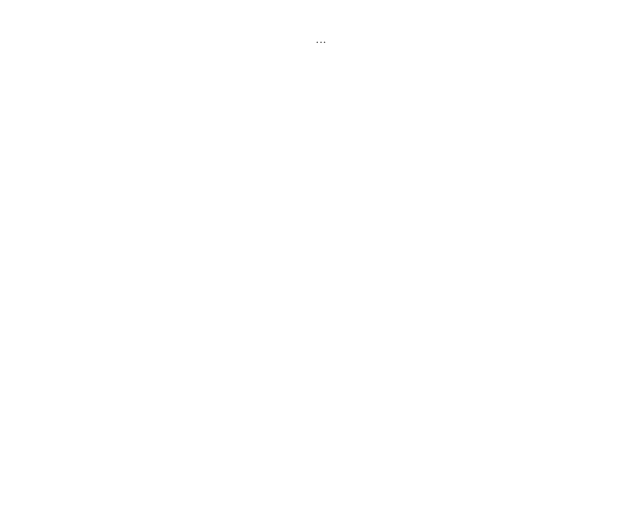
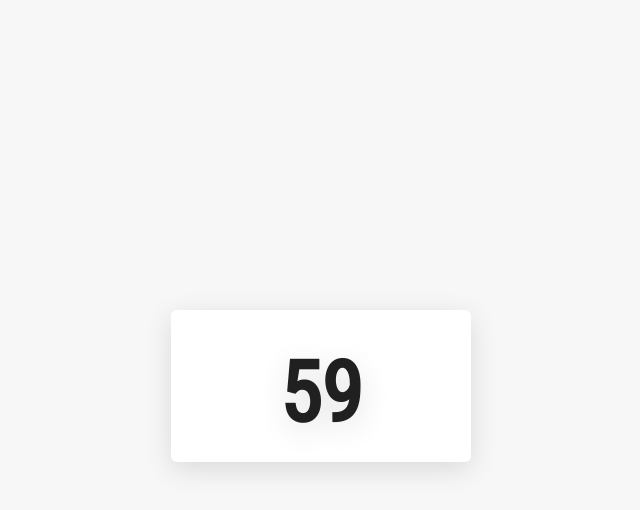
Before and after one commit to hackatrain/thazae-frontend, a React (Vite) app: page / in a window 1280 px wide. Shown: the top 510 px of the page, without its empty margins (319-959 px from the left). Built offline with nearby package versions, Linux system fonts and the light colour scheme.

Commit message:
:lipstick: Add Card Styling

```diff
--- a/src/air-quality-card/index.tsx
+++ b/src/air-quality-card/index.tsx
@@ -1,6 +1,45 @@
 import React from 'react'
 import styled from '@emotion/styled'
 
+const Backdrop = styled.div`
+  display: flex;
+  flex-direction: column;
+  justify-content: center;
+  align-items: center;
+  height: 100vh;
+  min-height: 360px;
+  width: 100%;
+
+  background: #f7f7f7;
+`
+
+const Card = styled.div`
+  background: #ffffff;
+  box-shadow: 0px 7px 28px rgba(0, 0, 0, 0.12);
+  border-radius: 6px;
+  width: 95%;
+  max-width: 300px;
+  padding-top: 1.5em;
+  margin-left: 1em;
+  margin-right: 1em;
+  margin-bottom: 2em;
+`
+
+const Number = styled.div`
+  font-size: 6em;
+  font-weight: bold;
+  color: #202020;
+  text-align: center;
+  text-shadow: 0 0.1em 0.35em rgba(0, 0, 0, 0.12);
+  margin-bottom: 0.06em;
+`
+
 export function AirQualityCard() {
-  return <div>...</div>
+  return (
+    <Backdrop>
+      <Card>
+        <Number>59</Number>
+      </Card>
+    </Backdrop>
+  )
 }
--- a/src/landing/index.tsx
+++ b/src/landing/index.tsx
@@ -17,9 +17,5 @@ const Container = styled.div`
 `
 
 export const Landing = ({path = ''}) => {
-  return (
-    <Container>
-      <AirQualityCard />
-    </Container>
-  )
+  return <AirQualityCard />
 }
```
